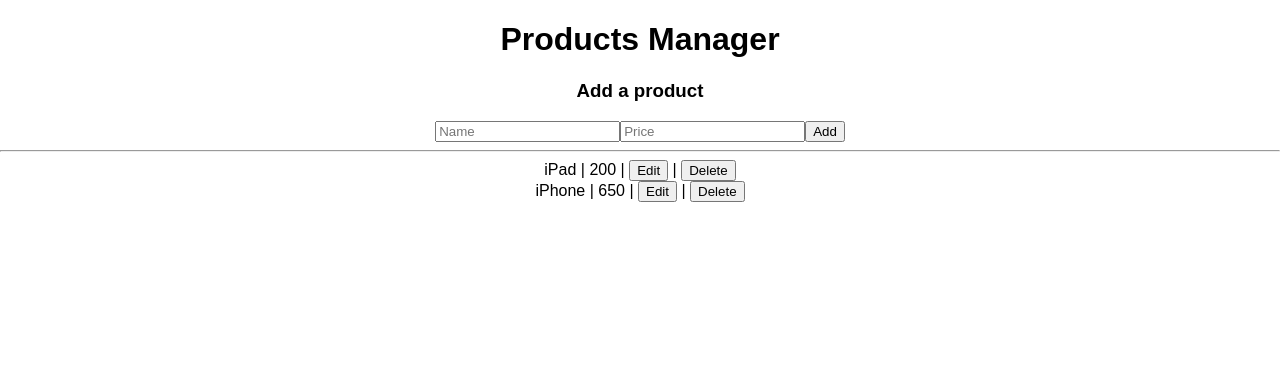
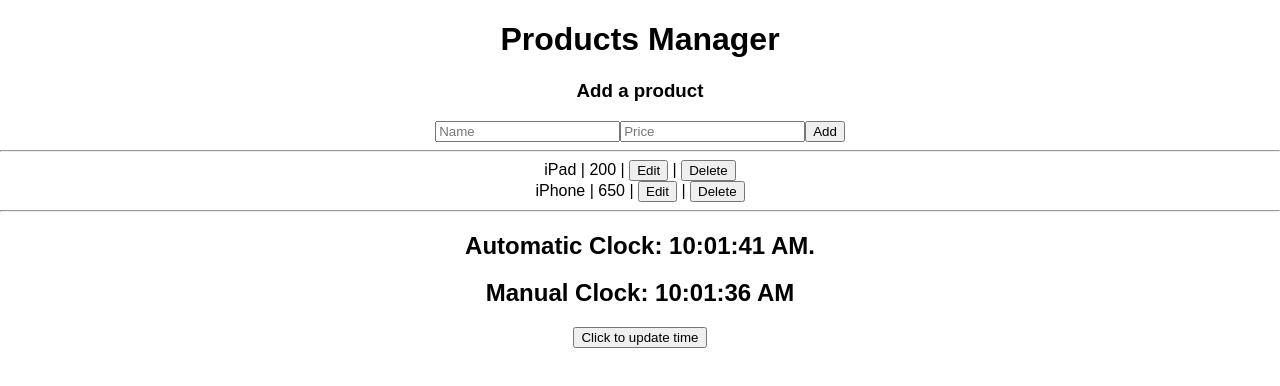
Before and after one commit to benbaumann95/product-manager-react, a React (Create React App) app: page / in a window 1280 px wide. Shown: the top 386 px of the page. Built offline with nearby package versions, Linux system fonts and the light colour scheme.

Commit message:
added manual and automatic clock

```diff
--- a/src/App.js
+++ b/src/App.js
@@ -2,6 +2,8 @@
 import './App.css';
 import ProductItem from './ProductItem';
 import AddProduct from './AddProduct';
+import Clock from './Clock';
+import Clock2 from './Clock2';
 
 const products = [
   {
@@ -51,11 +53,12 @@
 
   onAdd(name, price) {
     const products = this.getProducts();
-
-    products.push({
-      name,
-      price
-    });
+    if (products) {
+      products.push({
+        name,
+        price
+      });
+    }
 
     this.setState({ products });
   }
@@ -93,6 +96,8 @@
             />
           );
         })}
+        <Clock />
+        <Clock2 />
       </div>
     );
   }
--- /dev/null
+++ b/src/Clock.js
@@ -0,0 +1,35 @@
+import React from 'react';
+
+class Clock extends React.Component {
+  constructor(props) {
+    super(props);
+    this.state = { date: new Date() };
+  }
+
+  componentDidMount() {
+    this.timerID = setInterval(() => this.tick(), 1000);
+  }
+
+  componentWillUnmount() {
+    clearInterval(this.timerID);
+  }
+
+  tick() {
+    this.setState({
+      date: new Date()
+    });
+  }
+
+  render() {
+    return (
+      <div>
+        <hr />
+        <h2>Automatic Clock: {this.state.date.toLocaleTimeString()}.</h2>
+      </div>
+    );
+  }
+}
+
+export default Clock;
+
+// ReactDOM.render(<Clock />, document.getElementById('root'));
--- /dev/null
+++ b/src/Clock2.js
@@ -0,0 +1,27 @@
+import React from 'react';
+
+class Clock2 extends React.Component {
+  constructor(props) {
+    super(props);
+
+    this.state = { date: new Date() };
+    this.refreshTime = this.refreshTime.bind(this);
+  }
+
+  refreshTime() {
+    this.setState({
+      date: new Date()
+    });
+  }
+
+  render() {
+    return (
+      <div>
+        <h2>Manual Clock: {this.state.date.toLocaleTimeString()}</h2>
+        <button onClick={this.refreshTime}>Click to update time</button>
+      </div>
+    );
+  }
+}
+
+export default Clock2;
```
